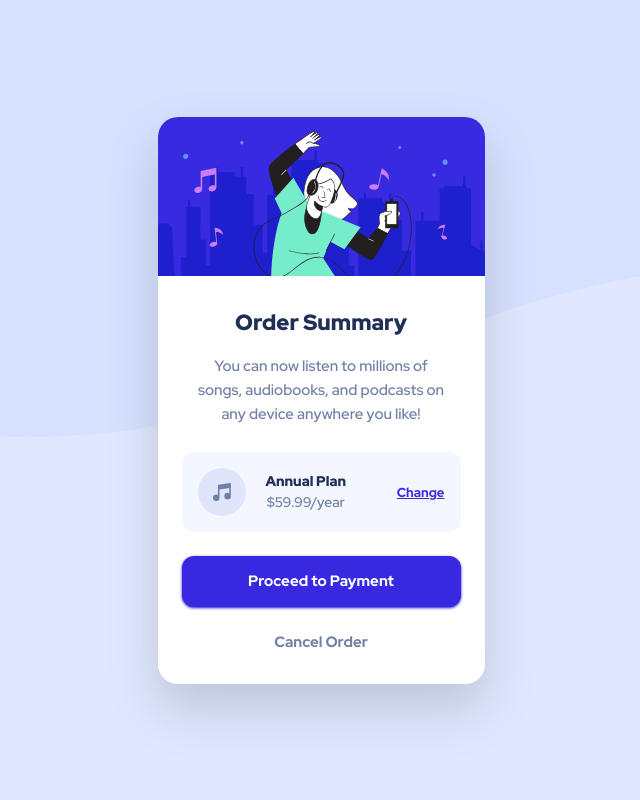
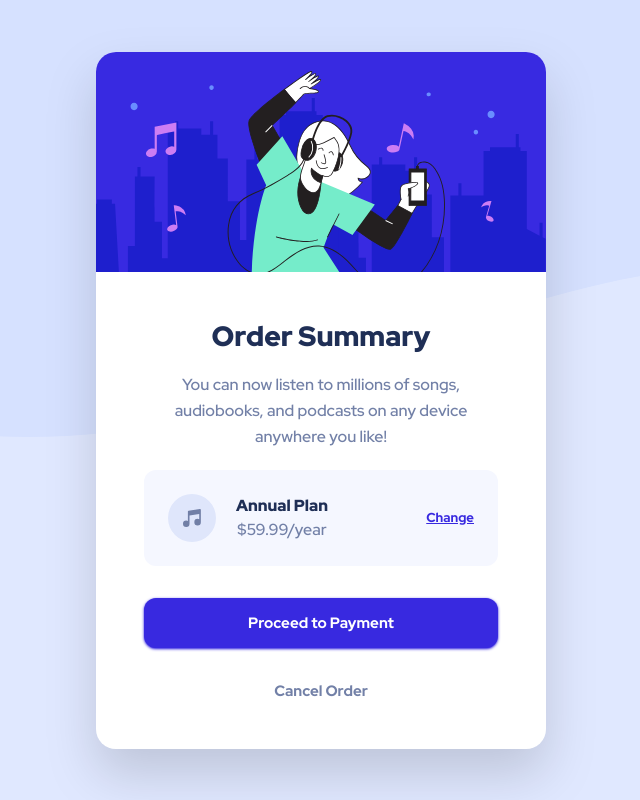
Before and after one commit to snguyen56/order-summary-component-tailwind, a React (Vite) app: page / in a window 1280 px wide. Shown: the whole page, without its empty margins (319-959 px from the left). Built offline with nearby package versions, Linux system fonts and the light colour scheme.

Commit message:
finish desktop

```diff
--- a/src/App.tsx
+++ b/src/App.tsx
@@ -3,27 +3,22 @@ import banner from "./assets/illustration-hero.svg";
 
 function App() {
   return (
-    <main className="bg-pale-blue grid h-screen w-screen place-items-center bg-[url('./assets/pattern-background-mobile.svg')] bg-repeat-x md:bg-[url('./assets/pattern-background-desktop.svg')]">
-      <div className=" h-[567px] w-[327px] overflow-hidden rounded-[20px] bg-white text-center drop-shadow-2xl">
+    <main className="bg-pale-blue grid h-screen w-screen place-items-center bg-[url('./assets/pattern-background-mobile.svg')] bg-no-repeat sm:bg-[url('./assets/pattern-background-desktop.svg')] sm:bg-repeat-x">
+      <div className=" h-[567px] w-[327px] overflow-hidden rounded-[20px] bg-white text-center drop-shadow-2xl md:h-[697px] md:w-[450px]">
         <img src={banner} alt="illustration hero" />
-        <h1 className="text-dark-blue mt-[30px] text-[22px] font-black">
+        <h1 className="text-dark-blue mt-[30px] text-[22px] font-black md:mt-[43px] md:text-[28px]">
           Order Summary
         </h1>
-        <p className="text-desaturated-blue mt-[15px] px-10 text-[15px] font-medium leading-6">
+        <p className="text-desaturated-blue mt-[15px] px-10 text-[15px] font-medium leading-6 md:px-16 md:text-base md:leading-[26px]">
           You can now listen to millions of songs, audiobooks, and podcasts on
           any device anywhere you like!
         </p>
-        <div>
-          <div className="bg-very-pale-blue mx-6 mt-[26px] flex items-center justify-between rounded-xl px-4 py-4">
+        <div className="bg-very-pale-blue mx-6 mt-[26px] flex items-center justify-between rounded-xl px-4 py-4 md:mx-12 md:mt-[20px] md:px-6 md:py-6">
           <div className="flex items-center gap-[20px]">
             <img src={icon} alt="music symbol icon" />
-              <div>
-                <h2 className="text-dark-blue text-[14px] font-black">
-                  Annual Plan
-                </h2>
-                <p className="text-desaturated-blue text-[14px] font-medium">
-                  $59.99/year
-                </p>
+            <div className="text-[14px] md:text-base">
+              <h2 className="text-dark-blue  font-black">Annual Plan</h2>
+              <p className="text-desaturated-blue  font-medium">$59.99/year</p>
             </div>
           </div>
           <a
@@ -33,12 +28,11 @@ function App() {
             Change
           </a>
         </div>
-        </div>
-        <div className="mt-[24px] flex flex-col gap-6 px-6">
-          <button className="bg-bright-blue shadow-bright-blue rounded-xl py-[14px] text-[15px] font-bold text-white shadow">
+        <div className="mt-[24px] flex flex-col gap-6 px-6 text-[15px] md:mt-[32px] md:gap-8 md:px-12">
+          <button className="bg-bright-blue shadow-bright-blue rounded-xl py-[14px] font-bold text-white shadow">
             Proceed to Payment
           </button>
-          <a href="" className="text-desaturated-blue text-[15px] font-bold">
+          <a href="" className="text-desaturated-blue font-bold">
             Cancel Order
           </a>
         </div>
```
Lines whose indentation alone changed are shown as unchanged.
